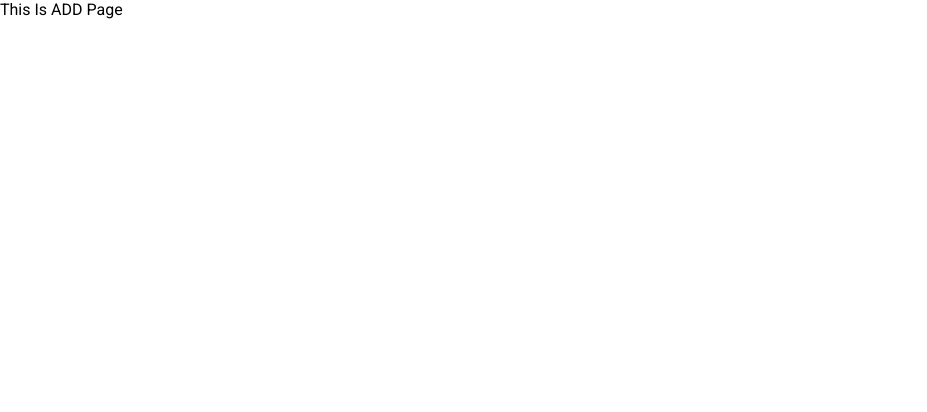
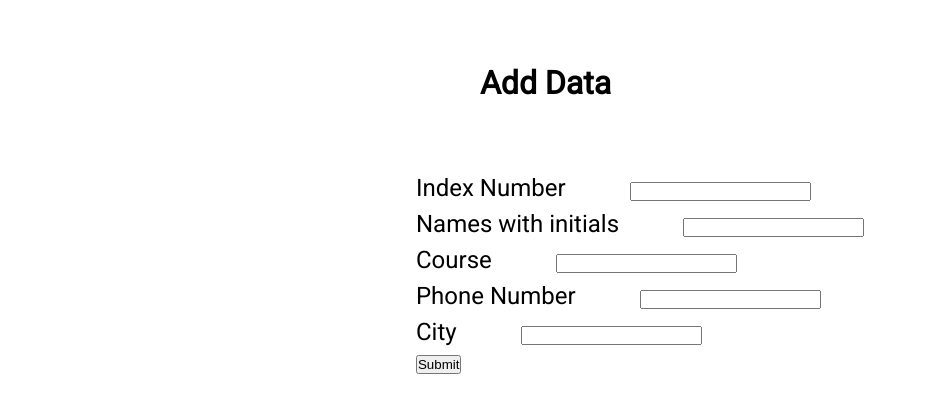
Before and after one commit to madushaperera07/Data_management_system, a React (Create React App) app: page /Add in a window 1280 px wide. Shown: the top 412 px of the page, without its empty margins (0-927 px from the left). Built offline with nearby package versions, Linux system fonts and the light colour scheme.

Commit message:
created data add option

```diff
--- /dev/null
+++ b/src/Component/Add.css
@@ -0,0 +1,19 @@
+.add-container{
+    display: grid;
+    align-items: start;
+    justify-content: center;
+}
+
+h1{
+    font-size: 2rem;
+    padding: 4rem;
+}
+.input-container{
+    margin: 0.5rem 0rem 0.5rem 0rem;
+    font-size: 1.5rem;
+}
+
+.input-container input{
+    margin-left: 4rem;
+
+}
--- a/src/Component/Add.js
+++ b/src/Component/Add.js
@@ -1,9 +1,122 @@
-import React from 'react';
+import React, { useState } from 'react';
+import "./Add.css"
 
 function Add() {
+
+  const [index,setIndex] = useState("")
+  const [name,setName] = useState("")
+  const [course,setCourse] = useState("")
+  const [phone,setPhone] = useState("")
+  const [city,setCity] = useState("")
+
+
   return (
-    <div>
-      <p>This Is ADD Page</p>
+    <div className='add-container'>
+      <div>
+        <h1>Add Data</h1>
+      </div>
+      <div>
+      <div>
+        <div className='input-container'>
+        <label>Index Number</label>
+      <input type='text' value={index}
+      onChange={(e)=>{
+        setIndex(e.target.value)
+      }}/>
+        </div>
+        <div className='input-container'>
+        <label>Names with initials</label>
+      <input type='text' value={name}
+      onChange={(e)=>{
+        setName(e.target.value)
+      }}/>
+        </div>
+        <div className='input-container'>
+        <label>Course</label>
+      <input type='text'value={course}
+      onChange={(e)=>{
+        setCourse(e.target.value)
+      }}/>
+        </div>
+        <div className='input-container'>
+        <label>Phone Number</label>
+      <input type='name' value={phone}
+      onChange={(e)=>{
+        setPhone(e.target.value)
+      }}/>
+        </div>
+        <div className='input-container'>
+        <label>City</label>
+      <input type='name' value={city}
+      onChange={(e)=>{
+        setCity(e.target.value)
+      }}/>
+        </div>
+        <div><button type='submit'
+        onClick={(e)=>{
+          e.preventDefault()
+
+          const myData = ({
+            Index_no : index,
+            Name : name,
+            course : course,
+            Phone_no : phone,
+            City : city
+          })
+
+          fetch("http://localhost:9000/saveData" ,{
+            method:"POST",
+            headers:{"Content-type" : "application/json"},
+            body:JSON.stringify(myData)
+          }).then((res)=>{
+            console.log(res)
+            alert("Data Saved")
+          }).catch((err)=>{
+            console.log(err)
+          })
+
+          setIndex((pre)=>{
+            if(pre.length>1){
+              return ""
+            }else{
+              return pre
+            }
+          })
+
+          setName((pre)=>{
+            if(pre.length>1){
+              return ""
+            }else{
+              return pre
+            }
+          })
+
+          setCourse((pre)=>{
+            if(pre.length>1){
+              return ""
+            }else{
+              return pre
+            }
+          })
+
+          setCity((pre)=>{
+            if(pre.length>1){
+              return ""
+            }else{
+              return pre
+            }
+          })
+
+          setPhone((pre)=>{
+            if(pre.length>1){
+              return ""
+            }else{
+              return pre
+            }
+          })
+        }}>Submit</button></div>
+      </div>
+      </div>
     </div>
   );
 }
```
Also changed, not shown: saveData.json (added, +52 -0 lines).
